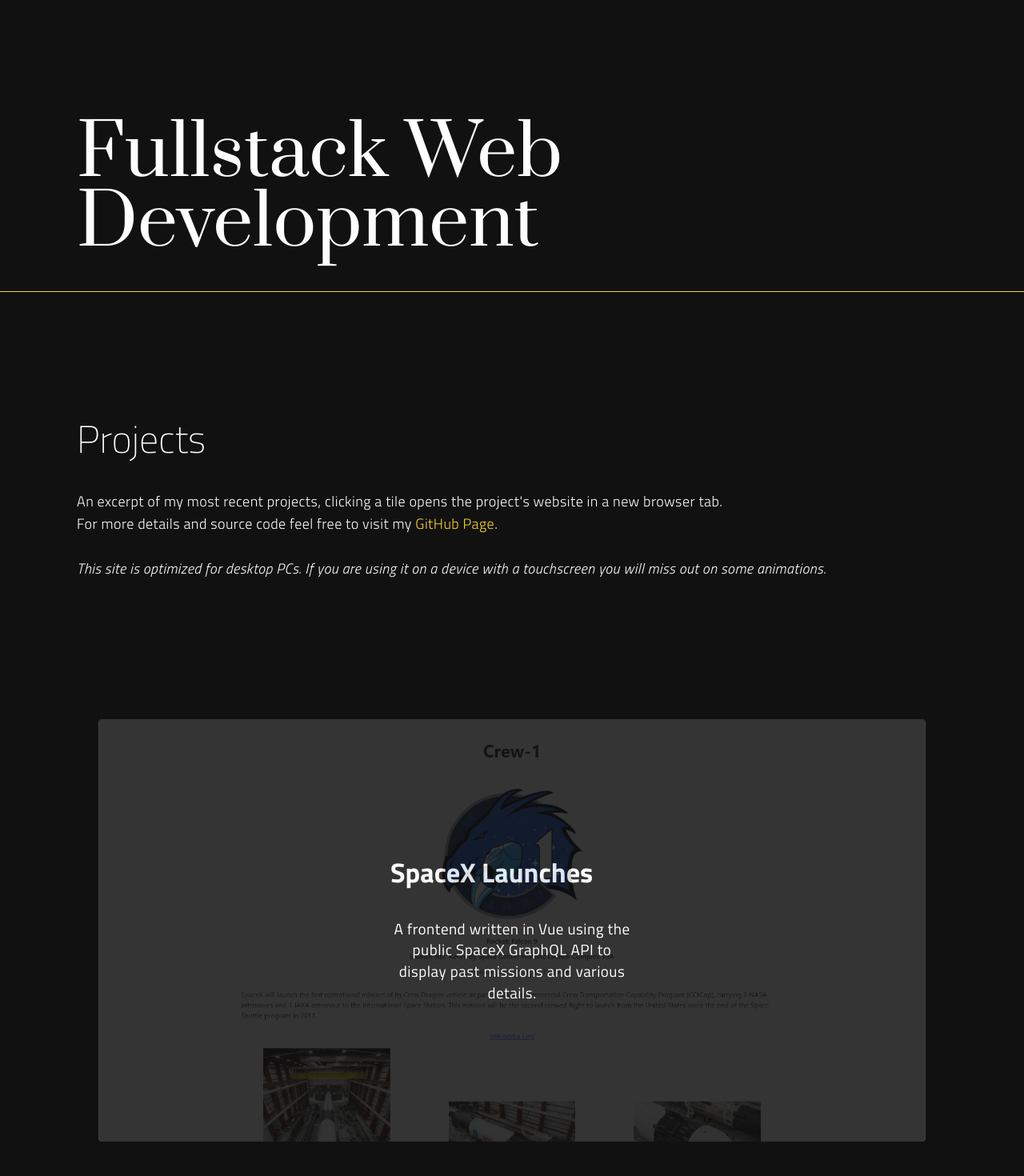
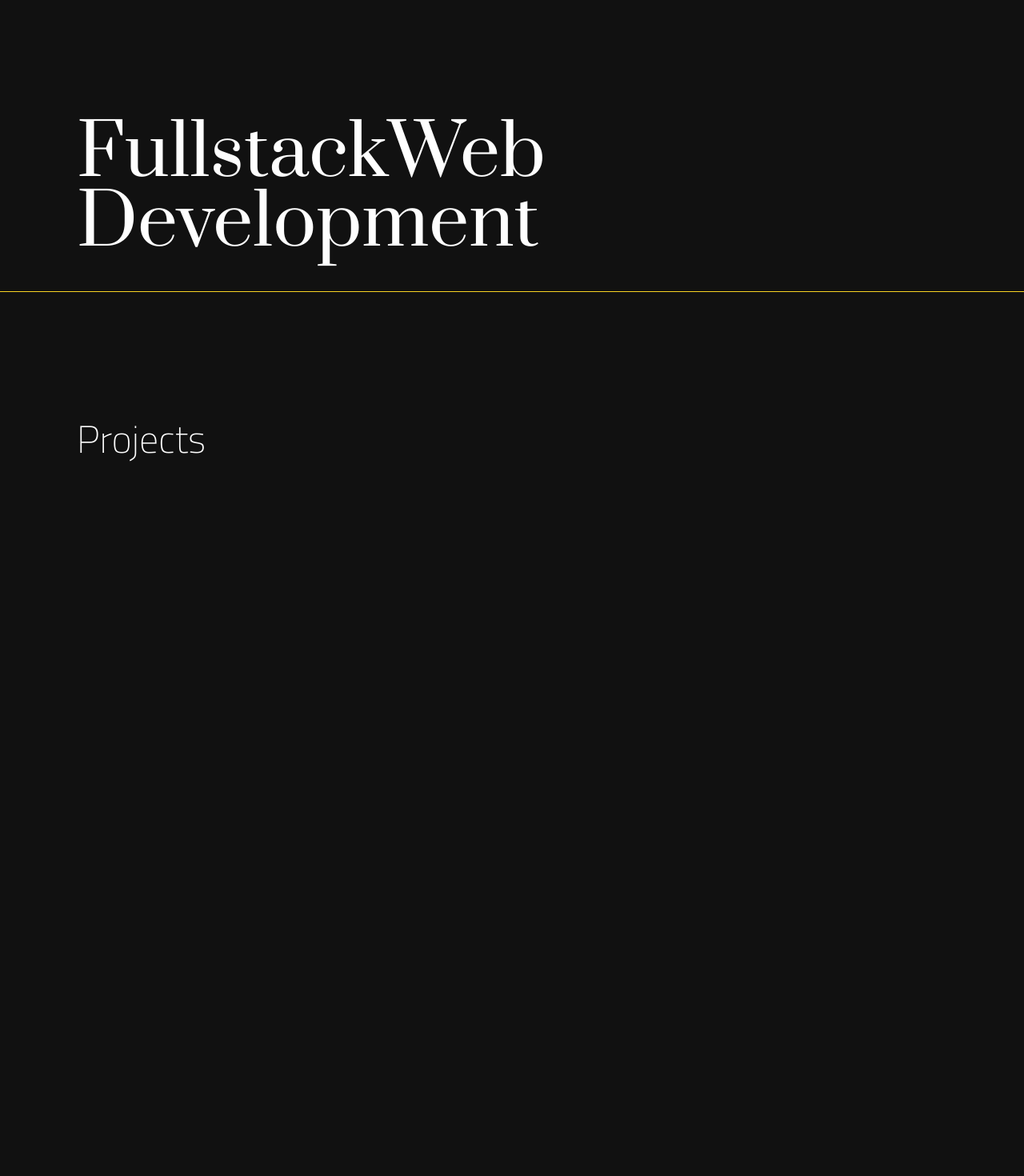
Before and after one commit to A2-NieR/portfolio, a Vue app: page / in a window 1280 px wide. Shown: the part 300-1770 px from the top of the page at 80% size. Built offline with nearby package versions, Linux system fonts and the light colour scheme.

Commit message:
Update animations

```diff
--- a/package.json
+++ b/package.json
@@ -7,6 +7,7 @@
     "serve": "vite preview"
   },
   "dependencies": {
+    "aos": "^3.0.0-beta.6",
     "vue": "^3.2.6"
   },
   "devDependencies": {
--- a/src/components/Projects.vue
+++ b/src/components/Projects.vue
@@ -13,20 +13,16 @@
     "
     id="project-container"
   >
-    <div class="flex-col w-full section fadeup">
-      <h1 class="text-5xl font-extralight text-offwhite pb-10" id="projects">
+    <div class="flex-col w-full section">
+      <h1 class="text-5xl font-extralight text-offwhite pb-20" id="projects">
         Projects
       </h1>
+      <div class="flex-col">
         <h4
-        class="
-          text-lg
-          font-light
-          text-offwhite
-          tracking-wide
-          pb-32
-          fadeup
-          fade-delay
-        "
+          data-aos="fade-right"
+          data-aos-easing="ease"
+          data-aos-duration="500"
+          class="text-lg font-light text-offwhite tracking-wide pb-10"
         >
           An excerpt of my most recent projects, clicking a tile opens the
           project's website in a new browser tab. <br />
@@ -37,24 +33,21 @@
             class="text-phoenixYellow no-underline hover:underline"
             >GitHub Page</a
           >.
-        <br />
-        <br />
-        <i
-          class="
-            text-md
-            font-light
-            text-offwhite
-            tracking-wide
-            fadeup
-            fade-delay
-          "
-          >This site is optimized for desktop PCs. If you are using it on a
-          device with a touchscreen you will miss out on some animations.</i
+        </h4>
+        <h4
+          data-aos="fade-left"
+          data-aos-easing="ease"
+          data-aos-duration="500"
+          class="text-md font-light italic text-offwhite tracking-wide pb-10"
         >
+          This site is optimized for desktop PCs. If you are using it on a
+          device with a touchscreen you will miss out on some animations.
         </h4>
+      </div>
     </div>
 
     <div
+      data-aos="zoom-in"
       class="
         flex-col flex-grow-0 flex-shrink-0
         items-center
@@ -78,10 +71,6 @@
           h-full
           cursor-pointer
           scale-95
-          transform
-          transition
-          duration-500
-          hover:scale-100
         "
       >
         <img
@@ -201,38 +190,6 @@ export default {
   setup() {
     const projects = data.projects
 
-    const observerOptions = {
-      root: null,
-      threshold: 0,
-      rootMargin: '0px 0px -50px 0px'
-    }
-
-    const observer = new IntersectionObserver((entries) => {
-      entries.forEach((entry) => {
-        if (entry.isIntersecting) {
-          entry.target.classList.add('in-view')
-          observer.unobserve(entry.target)
-        }
-      })
-    }, observerOptions)
-
-    onMounted(() => {
-      window.addEventListener('DOMContentLoaded', (event) => {
-        const sections = Array.from(document.getElementsByClassName('section'))
-
-        for (let section of sections) {
-          const fadeups = section.getElementsByClassName('fade-delay')
-          for (let count = 0; count < fadeups.length; count++) {
-            fadeups[count].setAttribute(
-              'style',
-              'transition-delay: ' + count * 0.5 + 's'
-            )
-          }
-          observer.observe(section)
-        }
-      })
-    })
-
     return { projects }
   }
 }
@@ -249,18 +206,4 @@ export default {
 section {
   padding: 20px 32px;
 }
-
-.fadeup {
-  transform: translateY(50px);
-  opacity: 0;
-  transition-property: transform, opacity;
-  transition-duration: 1s;
-  transition-timing-function: linear;
-}
-
-.in-view.fadeup,
-.in-view .fadeup {
-  transform: none;
-  opacity: 1;
-}
 </style>
--- a/src/components/Skills.vue
+++ b/src/components/Skills.vue
@@ -15,7 +15,6 @@
       justify-between
       items-center
       section
-      fadeup
     "
     id="skill-container"
   >
@@ -85,10 +84,13 @@
         Learning
       </h3>
     </div>
-    <div class="flex flex-wrap justify-evenly mt-8 w-full fadeup fade-delay">
+    <div class="flex flex-wrap justify-evenly mt-8 w-full">
       <div
+        data-aos="fade-up"
+        data-aos-easing="ease"
+        data-aos-duration="750"
         v-for="skill in filterSkills(level)"
-        :key="skill.name"
+        :key="skill.name + level"
         class="flex flex-row m-5"
       >
         <div class="flex">
@@ -121,6 +123,7 @@
 
 <script>
 import { ref } from 'vue'
+import AOS from 'aos'
 import data from '../assets/data.json'
 
 export default {
@@ -147,6 +150,7 @@ export default {
     // Filter & colorize skills
     const setLevel = (filterLevel) => {
       level.value = filterLevel
+      AOS.refresh()
     }
 
     const filterSkills = (level) => {
@@ -213,39 +217,6 @@ export default {
       }
     }
 
-    // Fancy animation methods
-    const observerOptions = {
-      root: null,
-      threshold: 0,
-      rootMargin: '0px 0px -75px 0px'
-    }
-
-    const observer = new IntersectionObserver((entries) => {
-      entries.forEach((entry) => {
-        if (entry.isIntersecting) {
-          entry.target.classList.add('in-view')
-          observer.unobserve(entry.target)
-        }
-      })
-    }, observerOptions)
-
-    onMounted(() => {
-      window.addEventListener('DOMContentLoaded', (event) => {
-        const sections = Array.from(document.getElementsByClassName('section'))
-
-        for (let section of sections) {
-          const fadeups = section.getElementsByClassName('fade-delay')
-          for (let count = 0; count < fadeups.length; count++) {
-            fadeups[count].setAttribute(
-              'style',
-              'transition-delay: ' + count * 0.5 + 's'
-            )
-          }
-          observer.observe(section)
-        }
-      })
-    })
-
     return {
       skills,
       level,
@@ -274,18 +245,4 @@ export default {
 #skill-container {
   padding-bottom: 750px;
 }
-
-.fadeup {
-  transform: translateY(75px);
-  opacity: 0;
-  transition-property: transform, opacity;
-  transition-duration: 1s;
-  transition-timing-function: linear;
-}
-
-.in-view.fadeup,
-.in-view .fadeup {
-  transform: none;
-  opacity: 1;
-}
 </style>
--- a/src/components/Title.vue
+++ b/src/components/Title.vue
@@ -21,19 +21,33 @@
           id="hero-content"
         >
           <h1
-            class="
-              font-prata font-medium
-              text-offwhite
-              tracking-normal
-              section
-              fadeup
-            "
+            class="font-prata font-medium text-offwhite tracking-normal"
             id="headline"
           >
-            <span class="fadeup fadeup-delay">Fullstack </span>
-            <span class="fadeup fadeup-delay">Web</span>
-            <br />
-            <span class="fadeup fadeup-delay">Development</span>
+            <div class="flex">
+              <div
+                data-aos="fade-down"
+                data-aos-easing="ease-in-quart"
+                data-aos-duration="1000"
+              >
+                Fullstack
+              </div>
+              <div
+                data-aos="fade-down-left"
+                data-aos-easing="ease-in-quart"
+                data-aos-duration="1000"
+              >
+                Web
+              </div>
+            </div>
+
+            <div
+              data-aos="fade-right"
+              data-aos-easing="ease-in-quart"
+              data-aos-duration="1000"
+            >
+              Development
+            </div>
           </h1>
         </div>
       </div>
@@ -42,42 +56,7 @@
 </template>
 
 <script>
-import { onMounted } from 'vue'
-export default {
-  setup() {
-    const observerOptions = {
-      root: null,
-      threshold: 0,
-      rootMargin: '0px 0px -50px 0px'
-    }
-
-    const observer = new IntersectionObserver((entries) => {
-      entries.forEach((entry) => {
-        if (entry.isIntersecting) {
-          entry.target.classList.add('in-view')
-          observer.unobserve(entry.target)
-        }
-      })
-    }, observerOptions)
-
-    onMounted(() => {
-      window.addEventListener('DOMContentLoaded', (event) => {
-        const sections = Array.from(document.getElementsByClassName('section'))
-
-        for (let section of sections) {
-          const fadeups = section.getElementsByClassName('fade-delay')
-          for (let count = 0; count < fadeups.length; count++) {
-            fadeups[count].setAttribute(
-              'style',
-              'transition-delay: ' + count * 0.5 + 's'
-            )
-          }
-          observer.observe(section)
-        }
-      })
-    })
-  }
-}
+export default {}
 </script>
 
 <style scoped>
@@ -95,18 +74,4 @@ header {
 #hero-content {
   flex-basis: 100%;
 }
-
-.fadeup {
-  transform: translateX(-150px);
-  opacity: 0;
-  transition-property: transform, opacity;
-  transition-duration: 0.5s;
-  transition-timing-function: linear;
-}
-
-.in-view.fadeup,
-.in-view .fadeup {
-  transform: none;
-  opacity: 1;
-}
 </style>
--- a/src/main.js
+++ b/src/main.js
@@ -1,5 +1,11 @@
-import { createApp } from 'vue';
-import App from './App.vue';
-import './assets/index.css';
+import { createApp } from 'vue'
+import App from './App.vue'
+import './assets/index.css'
+import AOS from 'aos'
+import 'aos/dist/aos.css'
 
-createApp(App).mount('#app');
+const app = createApp(App)
+
+app.AOS = new AOS.init()
+
+app.mount('#app')
```
Also changed, not shown: src/App.vue (+9 -9 lines), vite.config.js (+9 -9 lines), 1 other file (tests, documents, lock files or other folders). Lines whose indentation alone changed are shown as unchanged.
